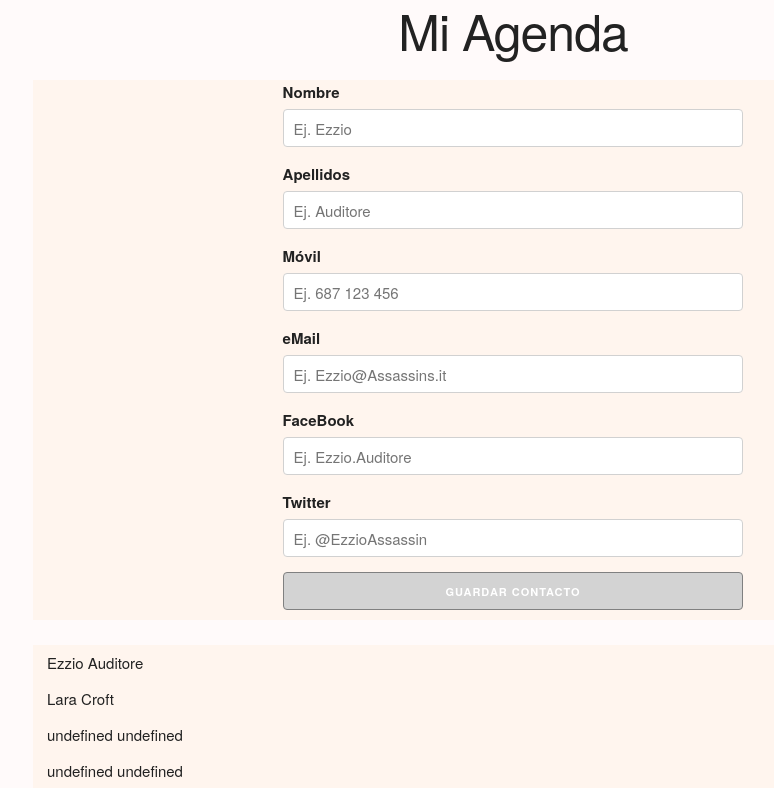
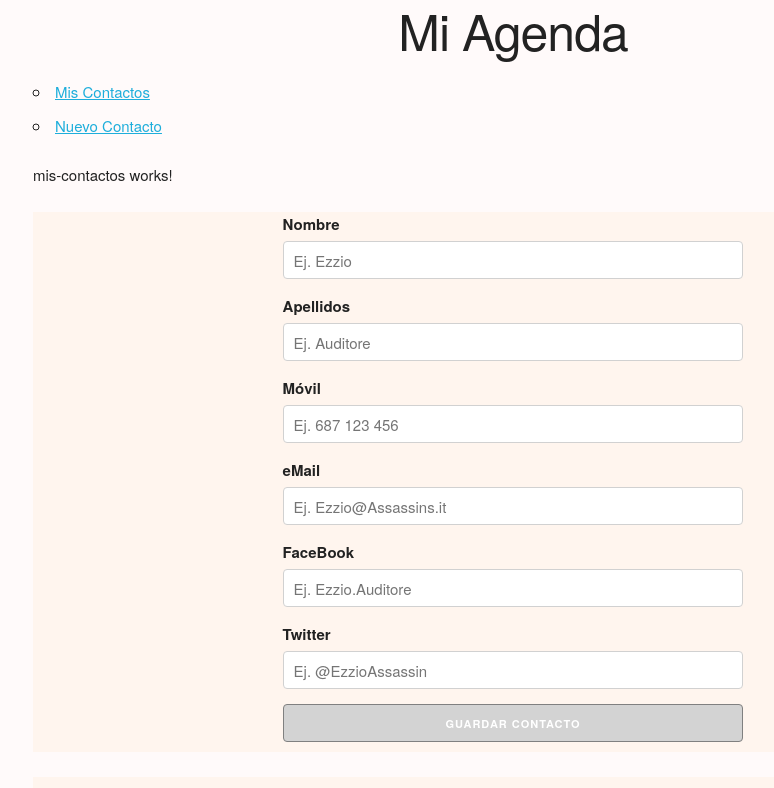
Before and after one commit to manuelcolmenero/ejerciciosAngular4, an Angular app in the folder Agenda/: page /mis-contactos in a window 1280 px wide. Shown: the top 788 px of the page, without its empty margins (127-901 px from the left). Built offline with nearby package versions, Linux system fonts and the light colour scheme; data requests are answered from the project's data file.

Commit message:
Lección 21-06-2017 - Sesión 1 * Routing y Single-Page

```diff
--- a/Agenda/src/app/app.component.html
+++ b/Agenda/src/app/app.component.html
@@ -2,6 +2,21 @@
   <header>
     <h1>Mi Agenda</h1>
   </header>
+
+  <!-- Barra de navegación -->
+  <nav>
+    <ul>
+      <li>
+        <a routerLink="/mis-contactos">Mis Contactos</a>
+      </li>
+      <li>
+        <a routerLink="/nuevo-contacto">Nuevo Contacto</a>
+      </li>
+    </ul>
+  </nav>
+
+  <!-- Zona dinamica donde cargamos las distintas secciones -->
+  <router-outlet></router-outlet>
 
   <!-- Se incluye el formulario de alta -->
   <formulario-alta (clickBotonGuardar)="guardarContacto($event)">
--- /dev/null
+++ b/Agenda/src/app/mis-contactos/mis-contactos.component.html
@@ -0,0 +1,3 @@
+<p>
+  mis-contactos works!
+</p>
--- /dev/null
+++ b/Agenda/src/app/mis-contactos/mis-contactos.component.ts
@@ -0,0 +1,15 @@
+import { Component, OnInit } from '@angular/core';
+
+@Component({
+  selector: 'app-mis-contactos',
+  templateUrl: './mis-contactos.component.html',
+  styleUrls: ['./mis-contactos.component.css']
+})
+export class MisContactosComponent implements OnInit {
+
+  constructor() { }
+
+  ngOnInit() {
+  }
+
+}
--- /dev/null
+++ b/Agenda/src/app/nuevo-contacto/nuevo-contacto.component.html
@@ -0,0 +1,3 @@
+<p>
+  nuevo-contacto works!
+</p>
--- /dev/null
+++ b/Agenda/src/app/nuevo-contacto/nuevo-contacto.component.ts
@@ -0,0 +1,15 @@
+import { Component, OnInit } from '@angular/core';
+
+@Component({
+  selector: 'app-nuevo-contacto',
+  templateUrl: './nuevo-contacto.component.html',
+  styleUrls: ['./nuevo-contacto.component.css']
+})
+export class NuevoContactoComponent implements OnInit {
+
+  constructor() { }
+
+  ngOnInit() {
+  }
+
+}
```
Also changed, not shown: Agenda/src/app/app-routing/app-routing.module.ts (added, +29 -0 lines), Agenda/src/app/app.module.ts (+10 -2 lines), Agenda/src/app/mis-contactos/mis-contactos.component.css (added), Agenda/src/app/nuevo-contacto/nuevo-contacto.component.css (added), 2 other files (tests, documents, lock files or other folders).
